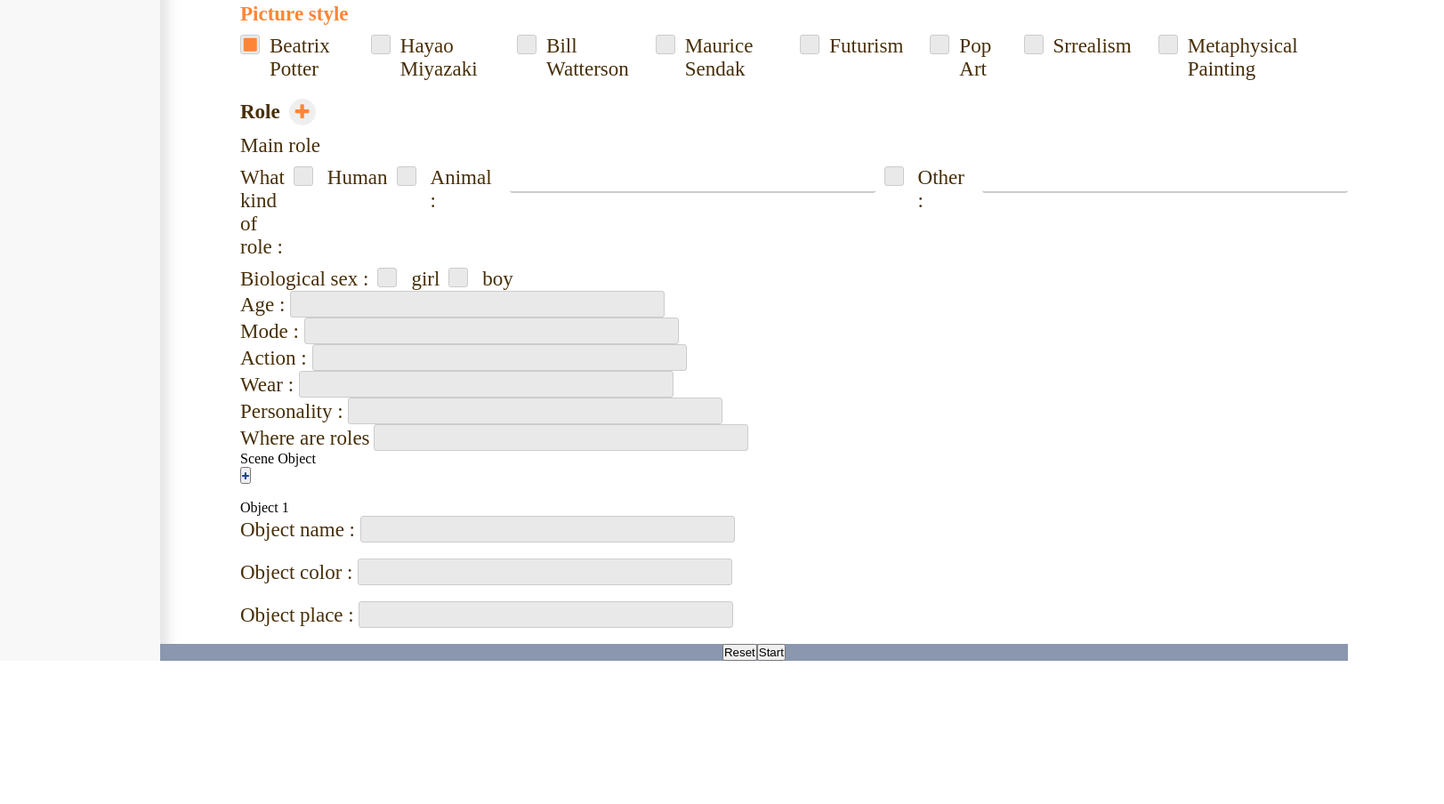
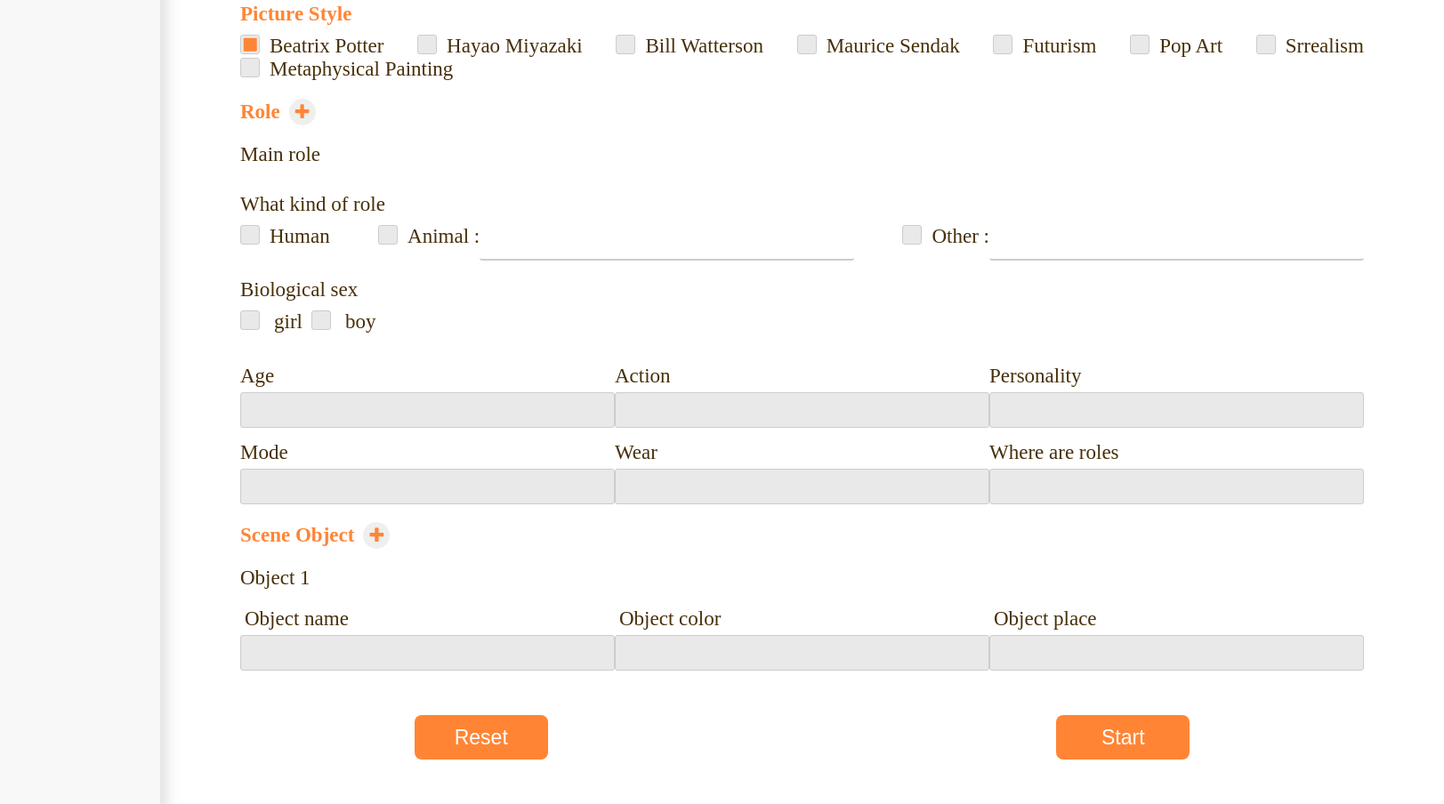
Before and after one commit to XUAN-LI-YING/storyBook, a website: page html/makePage.html in a window 1280 px wide. Shown: the part 888-1792 px from the top of the page at 89% size, 1623 px wide, since content can reach past the window. Before the commit the page ends 1631 px from the top, so only its background shows below. Drawn offline with Linux system fonts and the light colour scheme.

Commit message:
makePage排版完成

```diff
--- a/css/makePage.css
+++ b/css/makePage.css
@@ -335,7 +335,7 @@ input[type='radio']:checked:after {
     outline: none;
     padding: 12px 20px;
     width: 421px;
-    height: 30px;
+    height: 40px;
 }
 
 #picture_container input[type='text']:focus {
@@ -350,7 +350,10 @@ input[type='radio']:checked:after {
 #picture_container {
 
     padding-left: 90px;
+    padding-right: 90px;
+
     padding-top: 50px;
+    padding-bottom: 50px;
 }
 
 #picture_style {
@@ -367,14 +370,16 @@ input[type='radio']:checked:after {
 
 #style_inner {
     display: flex;
-    margin: 10px 10px 10px 0px;
+    justify-content:space-between;
+    flex-wrap: wrap;
+    margin: 10px 0px 10px 0px;
 
 }
 
 .style_input {
     display: flex;
     justify-content: center;
-    margin-right: 30px;
+
 }
 
 #style_inner label {
@@ -390,7 +395,7 @@ input[type='radio']:checked:after {
 }
 
 #role-title p {
-    color: #ff8535;
+    color: #ff8535 !important;
     font-size: 23px;
     font-weight: 800;
     margin-right: 10px;
@@ -428,7 +433,7 @@ input[type='radio']:checked:after {
 }
 
 #role-inner{
-    margin-top: 10px;
+    margin-top: 20px;
 
 }
 
@@ -438,31 +443,21 @@ input[type='radio']:checked:after {
 
 }
 
-#role-kind label {
-    margin-left: 5px;
+#role-kind{
+    display: flex;
+    flex-direction: column;
+    margin-top: 30px;
+}
 
 
 
-}
-
-#role-kind input {
-    margin-left: 10px;
+#roleKind {
+    display: flex;
+    flex-direction: row;
+    justify-content: space-between;
+    margin-top: 10px;
 
 
-}
-
-#role-kind {
-    display: flex;
-    flex-direction: row;
-    /* text-justify: center; */
-    margin-top: 10px;
-    /* text-align: center;
-    justify-items: center;
-    text-justify: center;
-    justify-self: center;
-    align-items: center;
-    align-self: center;
-    align-content: center; */
 
 }
 
@@ -488,11 +483,14 @@ input[type='radio']:checked:after {
 
 #role-sex{
     display: flex;
-    margin-top: 10px;
+    margin-top: 20px;
+    flex-direction: column;
 }
 
 #sex-inner{
     display: flex;
+    margin-top: 10px;
+
 }
 
 #sex-inner label{
@@ -505,13 +503,137 @@ input[type='radio']:checked:after {
     margin-right: 10px;
 }
 
+#roleStyle{
+    display: flex;
+    flex-direction: row;
+    justify-content: space-between;
+    margin-top: 20px;
+    margin-bottom: 20px;
+}
 
+.roleStyleInner{
+    display: flex;
+    flex-direction: column;
+    margin-top: 15px;
+
+}
+
+.roleStyleInner label{
+    margin-bottom: 5px;
+}
+
+#object-title {
+    display: flex;
+    flex-direction: row;
+    align-items: center;
+    margin-top: 10px;
+
+}
+
+#object-title p {
+    color: #ff8535;
+    font-size: 23px;
+    font-weight: 800;
+    margin-right: 10px;
+
+}
+
+
+#addObject-btn {
+
+    border-width: 0;
+    border-radius: 800px;
+    width: 30px;
+    height: 30px;
+    background-color: #efefef;
+}
+
+#addObject-btn:hover {
+
+    transform: scale(1.2);
+
+}
+
+#addObject-btn:active {
+    background-color: #e5e5e5;
+    transform: scale(1.1);
+
+}
+
+#addObject-btn i {
+    margin: 5px;
+    font-weight: 200;
+    font-size: 20px;
+    color: #ff8535;
+    border-width: 100;
+}
+
+
+
+.objectContain{
+
+    display: flex;
+    flex-direction: column;
+    margin-top: 20px;
+}
+
+.objectContain p{
+    color: rgb(71, 47, 8);
+    font-size: 23px;
+    margin-bottom: 5px;
+}
+
+.object_Inner{
+    display: flex;
+    flex-direction: row;
+    justify-content: space-between;
+    margin-top: 10px;
+}
+
+
+
+.objectInner{
+    display: flex;
+    flex-direction: column;
+
+}
+
+.objectInner label{
+    margin: 5px;
+}
 
 /* -------------------------------- */
 
 /*---------------------------------*/
 #submit_btn {
     display: flex;
-    justify-content: center;
-    background-color: #8A97AE;
+    justify-content: space-around;
+    padding-bottom: 50px;
+
 }
+
+#submit_btn button{
+
+    border-width: 0;
+    border-radius: 8px;
+    width: 150px;
+    height: 50px;
+    font-size: 23px;
+    background-color:#ff8535 ;
+    color: #ffffff;
+
+}
+
+
+
+#submit_btn button:hover {
+
+    transform: scale(1.2);
+
+}
+
+#submit_btn button:active {
+    background-color: #cbcbcb;
+    transform: scale(1.1);
+
+}
--- a/html/makePage.html
+++ b/html/makePage.html
@@ -146,7 +146,7 @@
                 <div id="picture_style">
                     <!--圖片風格-->
 
-                    <p>Picture style</p>
+                    <p>Picture Style</p>
                     <div id="style_inner">
 
                         <div class="style_input">
@@ -219,7 +219,8 @@
                         <div>
                             <div id="role-kind">
                                 <!--角色形種類-->
-                                <p>What kind of role : </p>
+                                <p>What kind of role</p>
+                                <div id="roleKind">
                                     <div class="kind-inner">
                                         <input type="radio" id="Human" name="role-type" value="Human">
                                         <label for="Human">Human</label>
@@ -237,10 +238,11 @@
 
                                     </div>
                                 </div>
+                            </div>
 
                             <div id="role-sex">
                                 <!--腳色性別-->
-                                <p>Biological sex : </p>
+                                <p>Biological sex</p>
                                 <div id="sex-inner">
                                     <input type="radio" id="sex-girl" name="sex" value="female">
                                     <label for="sex-girl">girl</label>
@@ -251,41 +253,55 @@
                                 </div>
                             </div>
 
+                            <div id="roleStyle">
+
+
                                 <div>
+                                    <div class="roleStyleInner">
                                         <!--角色年齡-->
-                                <label for="age">Age : </label>
+                                        <label for="age">Age</label>
                                         <input type="text" id="age">
                                     </div>
 
-                            <div>
+                                    <div class="roleStyleInner">
                                         <!--角色心情-->
-                                <label for="mode">Mode : </label>
+                                        <label for="mode">Mode</label>
                                         <input type="text" id="mode">
                                     </div>
+                                </div>
+
                                 <div>
+                                    <div class="roleStyleInner">
                                         <!--角色動作-->
-                                <label for="action">Action : </label>
+                                        <label for="action">Action</label>
                                         <input type="text" id="action">
                                     </div>
 
-                            <div>
+
+
+                                    <div class="roleStyleInner">
                                         <!--角色穿著-->
-                                <label for="wear">Wear : </label>
+                                        <label for="wear">Wear</label>
                                         <input type="text" id="wear">
+                                    </div>
                                 </div>
 
                                 <div>
+
+                                    <div class="roleStyleInner">
                                         <!--角色性格-->
-                                <label for="personality">Personality : </label>
+                                        <label for="personality">Personality</label>
                                         <input type="text" id="personality">
                                     </div>
 
-                            <div>
+                                    <div class="roleStyleInner">
                                         <!--角色在哪裡-->
                                         <label for="place">Where are roles</label>
 
                                         <input type="text" id="place">
 
+                                    </div>
+                                </div>
                             </div>
 
                         </div>
@@ -295,29 +311,38 @@
 
                 <!--場景畫面形容-->
                 <div>
-                    <div>
+                    <div id="object-title">
                         <p>Scene Object </p>
-                        <button type="button" id="sceneObject-addBtn"><i class="fa fa-plus"
-                                style="font-size:10px;color:rgb(34, 69, 149)"></i></button>
-                        <br> <br>
+                        <button type="button" id="addObject-btn"><i class="fa fa-plus"></i></button>
+                    </div>
+
+                    <div id="object">
+                        <div class="objectContain">
+                            <p>Object 1</p>
+
+                            <div class="object_Inner">
+
+                                <div class="objectInner">
+                                    <!--物件名稱-->
+                                    <label for="object-name">Object name</label>
+                                    <input type="text" id="object-name">
+                                </div>
+
+                                <div class="objectInner">
+                                    <!--物件顏色-->
+                                    <label for="object-color">Object color</label>
+                                    <input type="text" id="object-color">
+                                </div>
+
+                                <div class="objectInner">
+                                    <!--物件放哪-->
+                                    <label for="object-place">Object place</label>
+                                    <input type="text" id="object-place">
+                                </div>
+                            </div>
 
                         </div>
 
-                    <div>
-                        <p>Object 1</p>
-
-                        <!--物件名稱-->
-                        <label for="object-name">Object name : </label>
-                        <input type="text" id="object-name">
-                        <br> <br>
-                        <!--物件顏色-->
-                        <label for="object-color">Object color : </label>
-                        <input type="text" id="object-color">
-                        <br> <br>
-                        <!--物件放哪-->
-                        <label for="object-place">Object place : </label>
-                        <input type="text" id="object-place">
-                        <br> <br>
                     </div>
                 </div>
 
```
Lines whose indentation alone changed are shown as unchanged.
